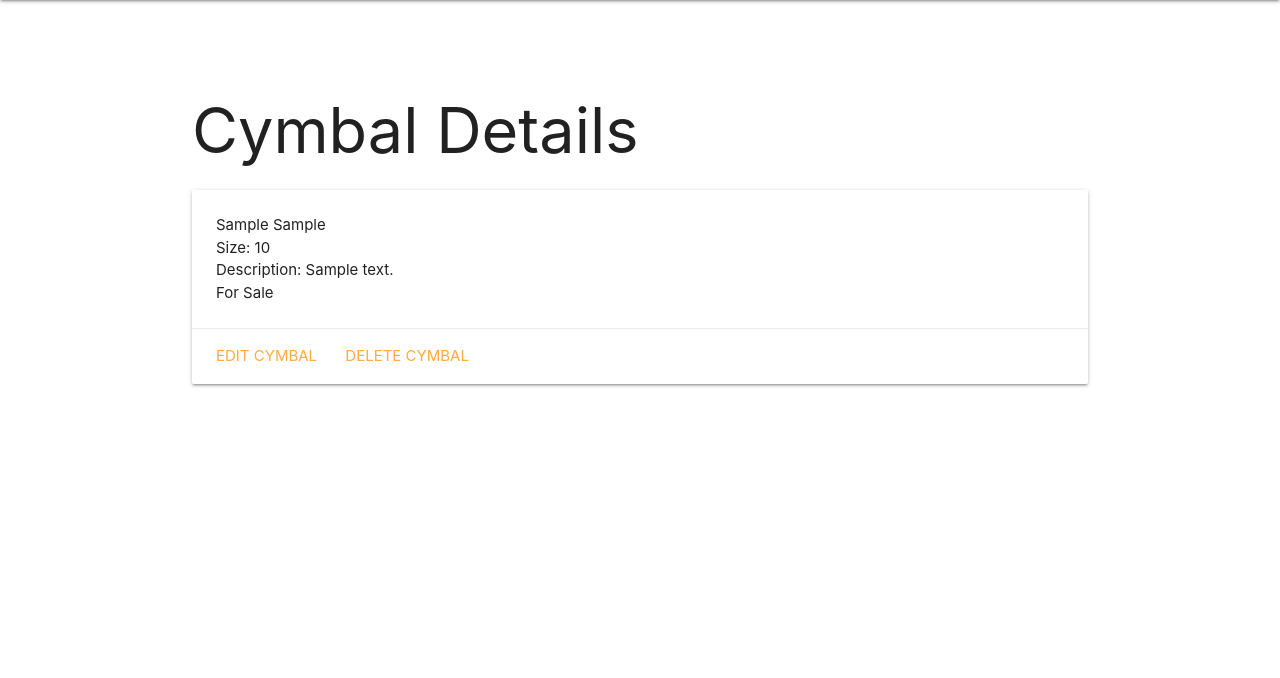
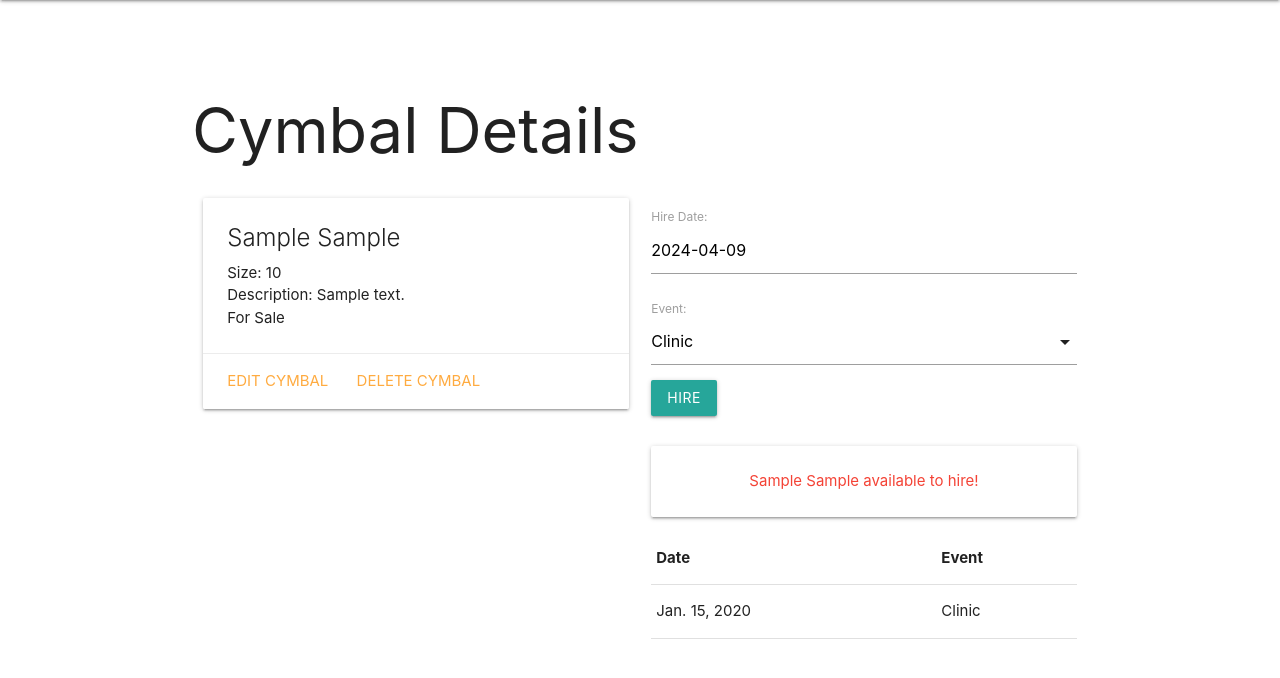
Before and after one commit to burtscriptor/Cymbal-Collector, a Django app: page /cymbal/1 in a window 1280 px wide. Shown: the part 64-742 px from the top of the page. Run offline with Django 5.2, Linux system fonts and the light colour scheme; tables that the repository leaves empty hold one stand-in row (values such as "Sample post").

Commit message:
fourth lab

```diff
--- a/main_app/admin.py
+++ b/main_app/admin.py
@@ -1,8 +1,8 @@
 from django.contrib import admin
 
-from .models import Cymbal
+from .models import Cymbal, Hire
 
 admin.site.register(Cymbal)
-
+admin.site.register(Hire)
 
 # Register your models here.
--- /dev/null
+++ b/main_app/forms.py
@@ -0,0 +1,7 @@
+from django.forms import ModelForm
+from .models import Hire
+
+class HireForm(ModelForm):
+    class Meta:
+        model = Hire
+        fields = ['date', 'event']
--- a/main_app/models.py
+++ b/main_app/models.py
@@ -1,5 +1,12 @@
 from django.db import models
 from django.urls import reverse
+from datetime import date
+
+EVENTS = (
+    ('C', 'Clinic'),
+    ('R', 'Recording'),
+    ('G', 'Gig')
+)
 
 # Create your models here.
 class Cymbal(models.Model):
@@ -14,3 +21,18 @@ class Cymbal(models.Model):
 
     def __self__(self):
         return f"{self.size} inch {self.brand} {self.type}"
+
+class Hire(models.Model):
+    date = models.DateField('Hire Date')
+    event = models.CharField(max_length=1,
+                             choices=EVENTS,
+                             default=EVENTS[0][0]
+                             )
+    cymbal = models.ForeignKey(Cymbal, on_delete=models.CASCADE) # ensures if the parent is deleted related child are deleted
+    # joins or references the cymbal model
+
+    def __str__(self):
+        return f"{self.get_event_display()} on {self.date}"
+
+    class Meta:
+        ordering = ['-date']
--- a/main_app/templates/base.html
+++ b/main_app/templates/base.html
@@ -8,6 +8,7 @@
   <title>Cymbal Collector</title>
   <link rel="stylesheet" href="https://cdnjs.cloudflare.com/ajax/libs/materialize/1.0.0/css/materialize.min.css">
   <link rel="stylesheet" type="text/css" href="{% static 'css/style.css' %}">
+  <script src="https://cdnjs.cloudflare.com/ajax/libs/materialize/1.0.0/js/materialize.min.js"></script>
 </head>
 <body>
   <header class="navbar-fixed">
--- a/main_app/templates/details.html
+++ b/main_app/templates/details.html
@@ -3,9 +3,11 @@
 
 <h1>Cymbal Details</h1>
 
-<div class="card">
-  <div class="card-content">
-      <span class=""card-title>{{ cymbal.brand}} {{cymbal.type }}</span>
+<div class="row">
+  <div class="col s6">
+    <div class="card">
+     <div class="card-content">
+      <span class="card-title">{{ cymbal.brand}} {{cymbal.type }}</span>
       <p>Size: {{ cymbal.size }} </p>
       <p>Description: {{ cymbal.description }}</p>
       {% if cybmal.sold == True %}
@@ -17,6 +19,49 @@
   <div class="card-action">
     <a href="{% url 'cymbal_update' cymbal.id %}">Edit Cymbal</a>
     <a href="{% url 'cymbal_delete' cymbal.id %}">Delete Cymbal</a>
+    </div>
   </div>
 </div>
+<div class="col s6">
+  <form action="{% url 'add_hire' cymbal.id %}" method="POST">
+    {% csrf_token %}
+    {{ hire_form.as_p }}
+    <input type="submit" class="btn" value="Hire">
+  </form>
+    <br>
+    {% if cymbal.hire_for_today %}
+      <div class="card-panel teal-text center-align">{{ cymbal.brand }} {{ cymbal.type }} hired for the day!</div>
+    {% else  %}
+      <div class="card-panel red-text center-align">{{ cymbal.brand }} {{ cymbal.type }} available to hire!</div>
+    {% endif %}
+    <table class="stripped">
+      <thread>
+        <tr><th>Date</th><th>Event</th></tr>
+      </thread>
+      <tbody>
+        {% for hire in cymbal.hire_set.all %}
+          <tr>
+            <td>{{ hire.date }}</td>
+            <td>{{ hire.get_event_display }}</td>
+          </tr>
+        {% endfor %}
+      </tbody>
+    </table>
+</div>
+</div>
+
+<script>
+  const dateElement = document.getElementById('id_date');
+  M.Datepicker.init(dateElement, {
+    format: 'yyyy-mm-dd',
+    defaultDate: new Date(),
+    setDefaultDate: true,
+    autoClose: true
+  });
+
+  const selectElement = document.getElementById('id_event');
+  M.FormSelect.init(selectElement);
+
+
+</script>
 {% endblock %}
--- a/main_app/urls.py
+++ b/main_app/urls.py
@@ -7,6 +7,7 @@ urlpatterns = [
     path("cymbals/", views.index, name="index"),
     path("cymbal/<int:cymbal_id>", views.details, name="details"),
     path("cymbal/create", views.CreateCymbal.as_view(), name='create_cymbal'),
+    path("cymbal/<int:cymbal_id>/add_hire/", views.add_hire, name="add_hire"),
     path("cymbal/<int:pk>/delete/", views.CymbalDelete.as_view(), name="cymbal_delete"),
     path("cymbal/<int:pk>/update/", views.CymbalUpdate.as_view(), name='cymbal_update'),
 ]
--- a/main_app/views.py
+++ b/main_app/views.py
@@ -1,6 +1,8 @@
-from django.shortcuts import render
+from django.shortcuts import render, redirect
 from django.views.generic.edit import CreateView, UpdateView, DeleteView
 from .models import Cymbal
+from .forms import HireForm
+from django.urls import reverse
 
 # Create your views here.
 def home(request):
@@ -17,7 +19,17 @@ def index(request):
 
 def details(request, cymbal_id):
     cymbal = Cymbal.objects.get(id=cymbal_id)
-    return render(request, 'details.html', { "cymbal": cymbal })
+    hire_form = HireForm()
+    return render(request, 'details.html', { "cymbal": cymbal, 'hire_form': hire_form })
+
+
+def add_hire(request, cymbal_id):
+    hire_form = HireForm(request.POST)
+    if hire_form.is_valid():
+        new_hire = hire_form.save(commit=False)
+        new_hire.cymbal_id = cymbal_id
+        new_hire.save()
+    return redirect('details', cymbal_id=cymbal_id)
 
 class CreateCymbal(CreateView):
     model = Cymbal
```
Also changed, not shown: main_app/migrations/0003_hire.py (added).
